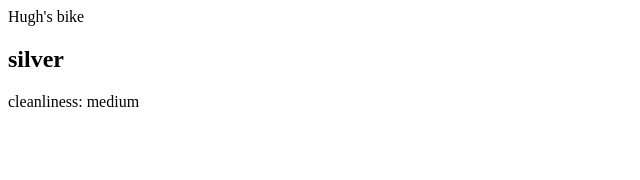
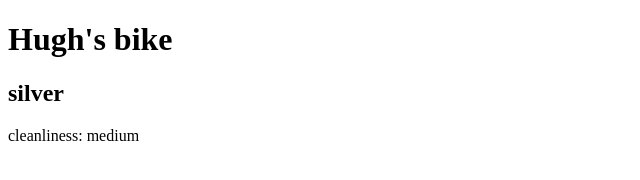
Before and after one commit to WaracleAcademy/modern-javascript-002-HughJarvis, a plain HTML site: page details.html in a window 1280 px wide. Shown: the whole page, without its empty margins (0-640 px from the left). Drawn offline with Linux system fonts and the light colour scheme.

Commit message:
Update details.html

```diff
--- a/details.html
+++ b/details.html
@@ -5,7 +5,7 @@
       <title>bike details</title>
    </head>
    <body>
-     <h>Hugh's bike</h>
+     <h1>Hugh's bike</h2>
      <h2>silver</h2>
       <p>cleanliness: medium</p>
    </body>
```
